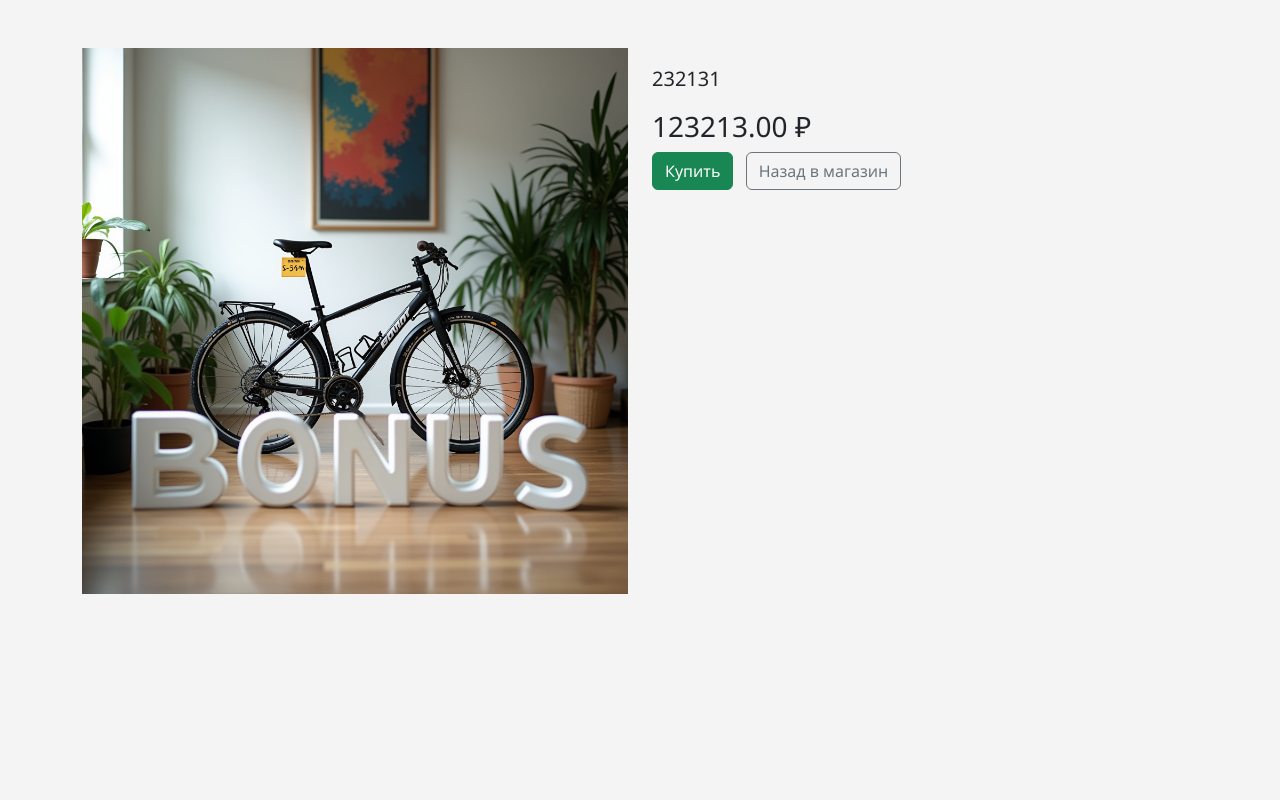
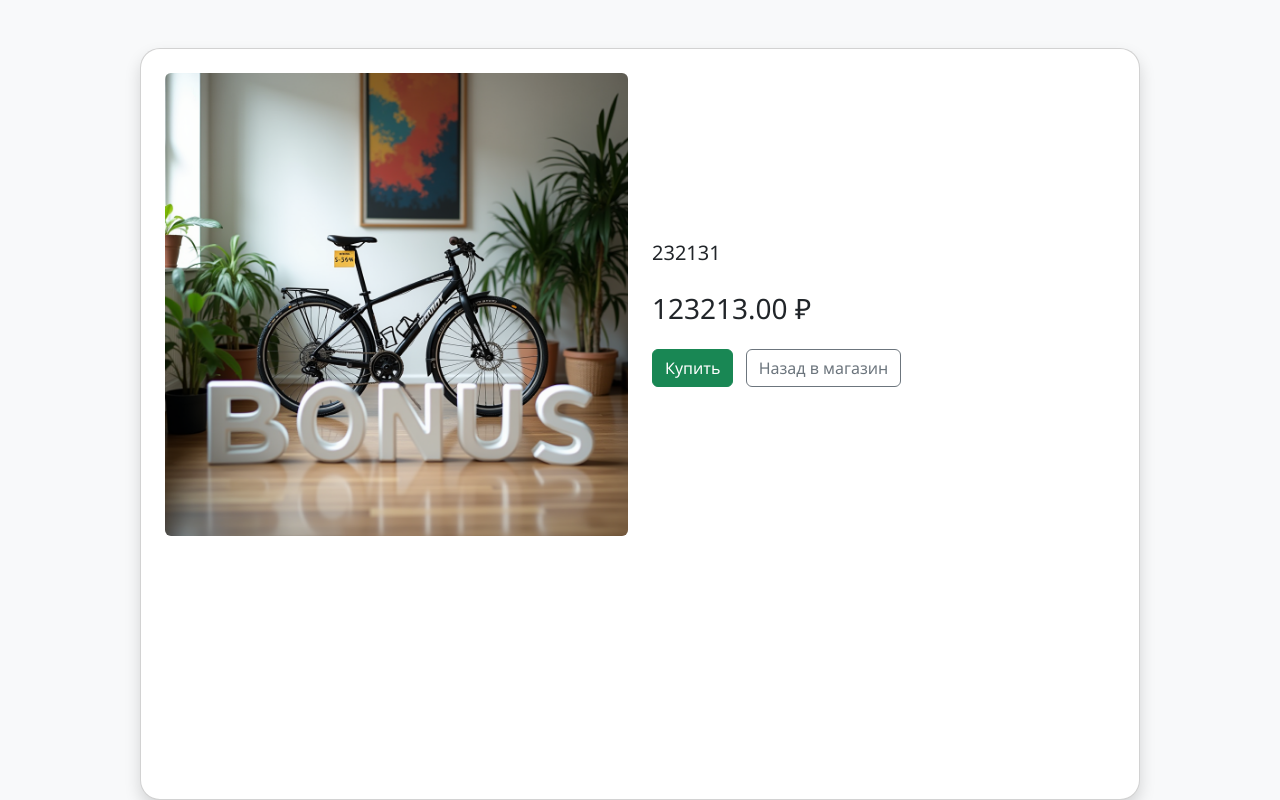
Before and after one commit to yemmi17/shop, a Django app: page /product/3/ in a window 1280 px wide. Run offline with Django 5.2, Linux system fonts and the light colour scheme; data comes from the database, SQL or seed files in the repository.

Commit message:
contacts.html + product

```diff
--- a/shop/urls.py
+++ b/shop/urls.py
@@ -11,6 +11,7 @@ urlpatterns = [
     path('', home, name='home'),
     path('', views.home, name='home'),
     path('product/<int:product_id>/', views.product_detail, name='product_detail'),
+    path('contacts/', views.contacts, name='contacts'),
 ]
 
 
--- a/store/views.py
+++ b/store/views.py
@@ -20,3 +20,7 @@ def home(request):
 def product_detail(request, product_id):
     product = get_object_or_404(Product, id=product_id)
     return render(request, 'store/product_detail.html', {'product': product})
+
+
+def contacts(request):
+    return render(request, 'store/contacts.html')
--- a/templates/store/product_detail.html
+++ b/templates/store/product_detail.html
@@ -8,23 +8,28 @@
     <link rel="stylesheet" href="https://cdn.jsdelivr.net/npm/bootstrap@5.3.3/dist/css/bootstrap.min.css">
     <link rel="stylesheet" href="{% static 'css/styles.css' %}">
 </head>
-<body>
+<body style="background-color: #f8f9fa;">
 
-<div class="container mt-5">
-    <div class="row">
-        <div class="col-md-6">
+<div class="container mt-5 d-flex justify-content-center">
+    <div class="card shadow p-4" style="border-radius: 20px; max-width: 1000px; width: 100%;">
+        <div class="row g-4 align-items-center">
+            <div class="col-md-6 text-center">
                 {% if product.image %}
-                <img src="{{ product.image.url }}" class="img-fluid" alt="{{ product.name }}">
+                    <img src="{{ product.image.url }}" class="img-fluid rounded" alt="{{ product.name }}" style="max-height: 500px; object-fit: cover;">
                 {% else %}
-                <img src="{% static 'default.jpg' %}" class="img-fluid" alt="Нет изображения">
+                    <img src="{% static 'default.jpg' %}" class="img-fluid rounded" alt="Нет изображения" style="max-height: 500px; object-fit: cover;">
                 {% endif %}
             </div>
             <div class="col-md-6">
                 <h1>{{ product.name }}</h1>
-            <p class="lead">{{ product.description }}</p>
-            <h3>{{ product.price }} ₽</h3>
-            <a href="#" class="btn btn-success">Купить</a>
-            <a href="{% url 'home' %}" class="btn btn-outline-secondary ms-2">Назад в магазин</a>
+                <p class="lead mt-3">{{ product.description }}</p>
+                <h3 class="mt-4">{{ product.price|floatformat:2 }} ₽</h3>
+
+                <div class="mt-4">
+                    <a href="#" class="btn btn-success me-2">Купить</a>
+                    <a href="{% url 'home' %}" class="btn btn-outline-secondary">Назад в магазин</a>
+                </div>
+            </div>
         </div>
     </div>
 </div>
```
Also changed, not shown: templates/store/contacts.html (added, +34 -0 lines). Lines whose indentation alone changed are shown as unchanged.
